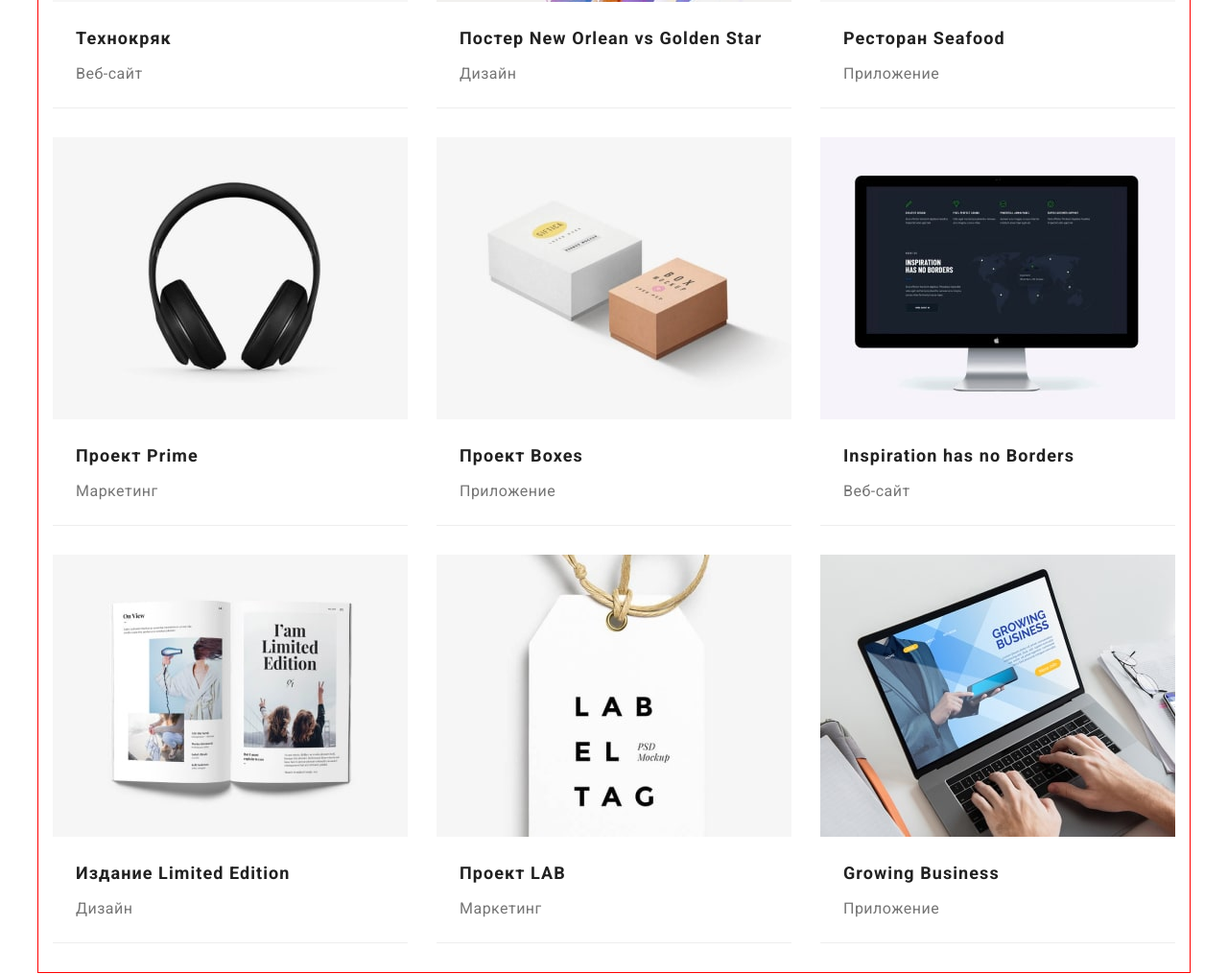
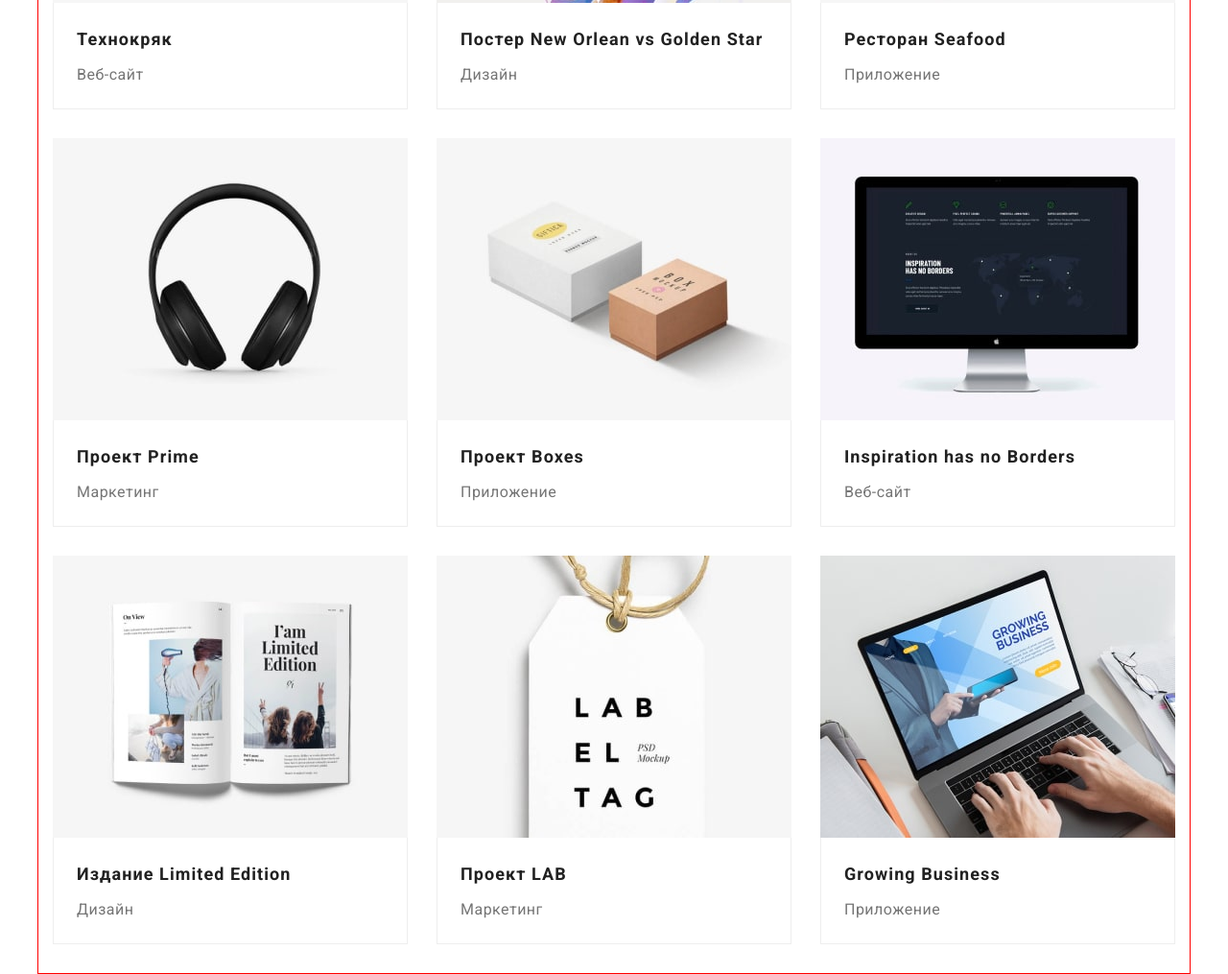
Before and after one commit to OljaOlja/goit-markup-hw-03, a plain HTML site: page portfolio.html in a window 1280 px wide. Shown: the part 554-1569 px from the top of the page at 96% size. Drawn offline with nearby package versions, Linux system fonts and the light colour scheme.

Commit message:
Внесены правки после проверки домашнего задания

```diff
--- a/css/styles.css
+++ b/css/styles.css
@@ -84,7 +84,7 @@ body {
   background-color: #ffffff;
   padding-top: 24px;
   padding-bottom: 25px;
-  outline: 3px solid #ececec;
+  border-bottom: 1px solid #ececec;
 }
 
 .header .container {
@@ -196,7 +196,7 @@ body {
 
 /*--------Преимущества---------*/
 .benefits {
-  background-color: #e5e5e5;
+  background-color: #ffffff;
 }
 
 .benefits-list {
@@ -227,7 +227,7 @@ body {
 
 /*--------Чем мы занимаемся---------*/
 .about {
-  background-color: #e5e5e5;
+  background-color: #ffffff;
   padding-bottom: 94px;
 }
 .about-text {
@@ -273,6 +273,11 @@ body {
   background-color: #ffffff;
 }
 
+.team-item-card-text {
+  padding-top: 30px;
+  padding-bottom: 30px;
+}
+
 .team-item:not(:last-child) {
   margin-right: 30px;
 }
@@ -284,7 +289,6 @@ body {
   text-align: center;
   letter-spacing: 0.03em;
   color: #212121;
-  margin-top: 30px;
   margin-bottom: 10px;
 }
 .team-bottom-text {
@@ -293,7 +297,6 @@ body {
   text-align: center;
   letter-spacing: 0.03em;
   color: #757575;
-  padding-bottom: 30px;
 }
 
 /*--------Футер---------*/
@@ -399,11 +402,18 @@ body {
 
 .portfolio-item {
   min-width: 370px;
-  border-bottom: 1px solid #eeeeee;
   margin-bottom: 30px;
   margin-right: 30px;
 }
 .portfolio-link {
+}
+
+.portfolio-item-card {
+  padding-top: 20px;
+  padding-bottom: 20px;
+  border-left: 1px solid #eeeeee;
+  border-right: 1px solid #eeeeee;
+  border-bottom: 1px solid #eeeeee;
 }
 .portfolio-top-text {
   font-weight: 700;
@@ -411,7 +421,6 @@ body {
   line-height: calc(36 / 18);
   letter-spacing: 0.06em;
   color: #212121;
-  margin-top: 20px;
   padding-left: 24px;
   padding-right: 24px;
 }
@@ -420,7 +429,9 @@ body {
   line-height: calc(30 / 16);
   letter-spacing: 0.03em;
   color: #757575;
-  padding: 4px 24px 20px 24px;
+  margin-top: 4px;
+  padding-left: 24px;
+  padding-right: 24px;
 }
 
 .portfolio-item:nth-child(3n) {
--- a/portfolio.html
+++ b/portfolio.html
@@ -81,8 +81,10 @@
               <a href="" class="portfolio-link"
                 ><img src="./images/web_min1.jpg" alt="Технокряк" width="370"
               /></a>
+              <div class="portfolio-item-card">
                 <h2 class="portfolio-top-text">Технокряк</h2>
                 <p class="portfolio-title">Веб-сайт</p>
+              </div>
             </li>
             <li class="portfolio-item">
               <a href="" class="portfolio-link"
@@ -91,10 +93,12 @@
                   alt="Постер New Orlean vs Golden Star"
                   width="370"
               /></a>
+              <div class="portfolio-item-card">
                 <h2 class="portfolio-top-text">
                   Постер<span lang="en"> New Orlean vs Golden Star</span>
                 </h2>
                 <p class="portfolio-title">Дизайн</p>
+              </div>
             </li>
             <li class="portfolio-item">
               <a href="" class="portfolio-link"
@@ -103,10 +107,12 @@
                   alt="Ресторан Seafood"
                   width="370"
               /></a>
+              <div class="portfolio-item-card">
                 <h2 class="portfolio-top-text">
                   Ресторан<span lang="en"> Seafood</span>
                 </h2>
                 <p class="portfolio-title">Приложение</p>
+              </div>
             </li>
             <li class="portfolio-item">
               <a href="" class="portfolio-link"
@@ -115,10 +121,12 @@
                   alt="Проект Prime"
                   width="370"
               /></a>
+              <div class="portfolio-item-card">
                 <h2 class="portfolio-top-text">
                   Проект<span lang="en"> Prime</span>
                 </h2>
                 <p class="portfolio-title">Маркетинг</p>
+              </div>
             </li>
             <li class="portfolio-item">
               <a href="" class="portfolio-link"
@@ -127,10 +135,12 @@
                   alt="Проект Boxes"
                   width="370"
               /></a>
+              <div class="portfolio-item-card">
                 <h2 class="portfolio-top-text">
                   Проект<span lang="en"> Boxes</span>
                 </h2>
                 <p class="portfolio-title">Приложение</p>
+              </div>
             </li>
             <li class="portfolio-item">
               <a href="" class="portfolio-link"
@@ -138,10 +148,12 @@
                   src="./images/web_min6.jpg"
                   alt="Inspiration has no Borders"
               /></a>
+              <div class="portfolio-item-card">
                 <h2 lang="en" class="portfolio-top-text">
                   Inspiration has no Borders
                 </h2>
                 <p class="portfolio-title">Веб-сайт</p>
+              </div>
             </li>
             <li class="portfolio-item">
               <a href="" class="portfolio-link"
@@ -150,19 +162,23 @@
                   alt="Издание Limited Edition"
                   width="370"
               /></a>
+              <div class="portfolio-item-card">
                 <h2 class="portfolio-top-text">
                   Издание<span lang="en"> Limited Edition</span>
                 </h2>
                 <p class="portfolio-title">Дизайн</p>
+              </div>
             </li>
             <li class="portfolio-item">
               <a href="" class="portfolio-link"
                 ><img src="./images/web_min8.jpg" alt="Проект LAB" width="370"
               /></a>
+              <div class="portfolio-item-card">
                 <h2 class="portfolio-top-text">
                   Проект<span lang="en"> LAB</span>
                 </h2>
                 <p class="portfolio-title">Маркетинг</p>
+              </div>
             </li>
             <li class="portfolio-item">
               <a href="" class="portfolio-link"
@@ -171,8 +187,10 @@
                   alt="Growing Business"
                   width="370"
               /></a>
+              <div class="portfolio-item-card">
                 <h2 lang="en" class="portfolio-top-text">Growing Business</h2>
                 <p class="portfolio-title">Приложение</p>
+              </div>
             </li>
           </ul>
         </div>
```
Also changed, not shown: index.html (+8 -0 lines). Lines whose indentation alone changed are shown as unchanged.
